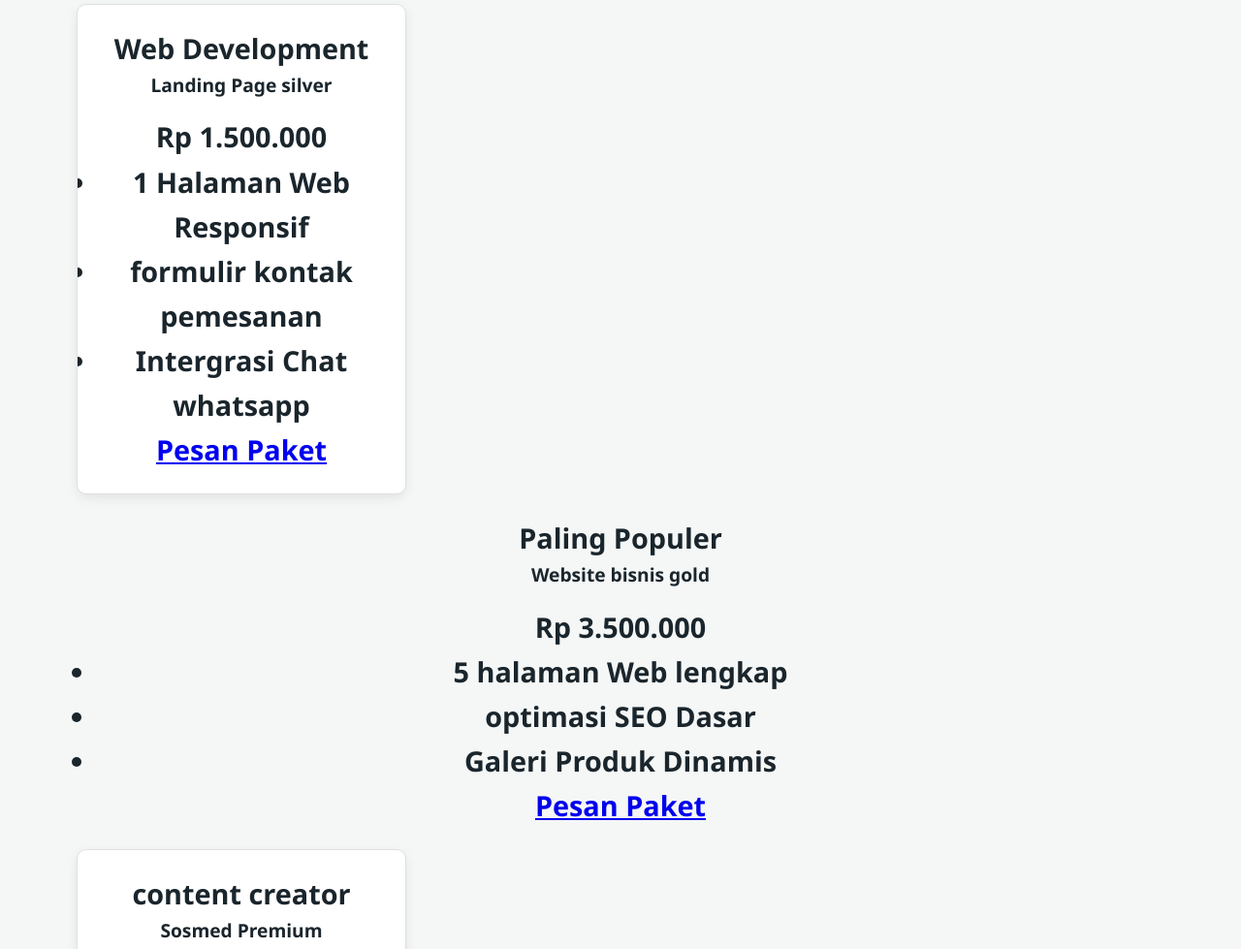
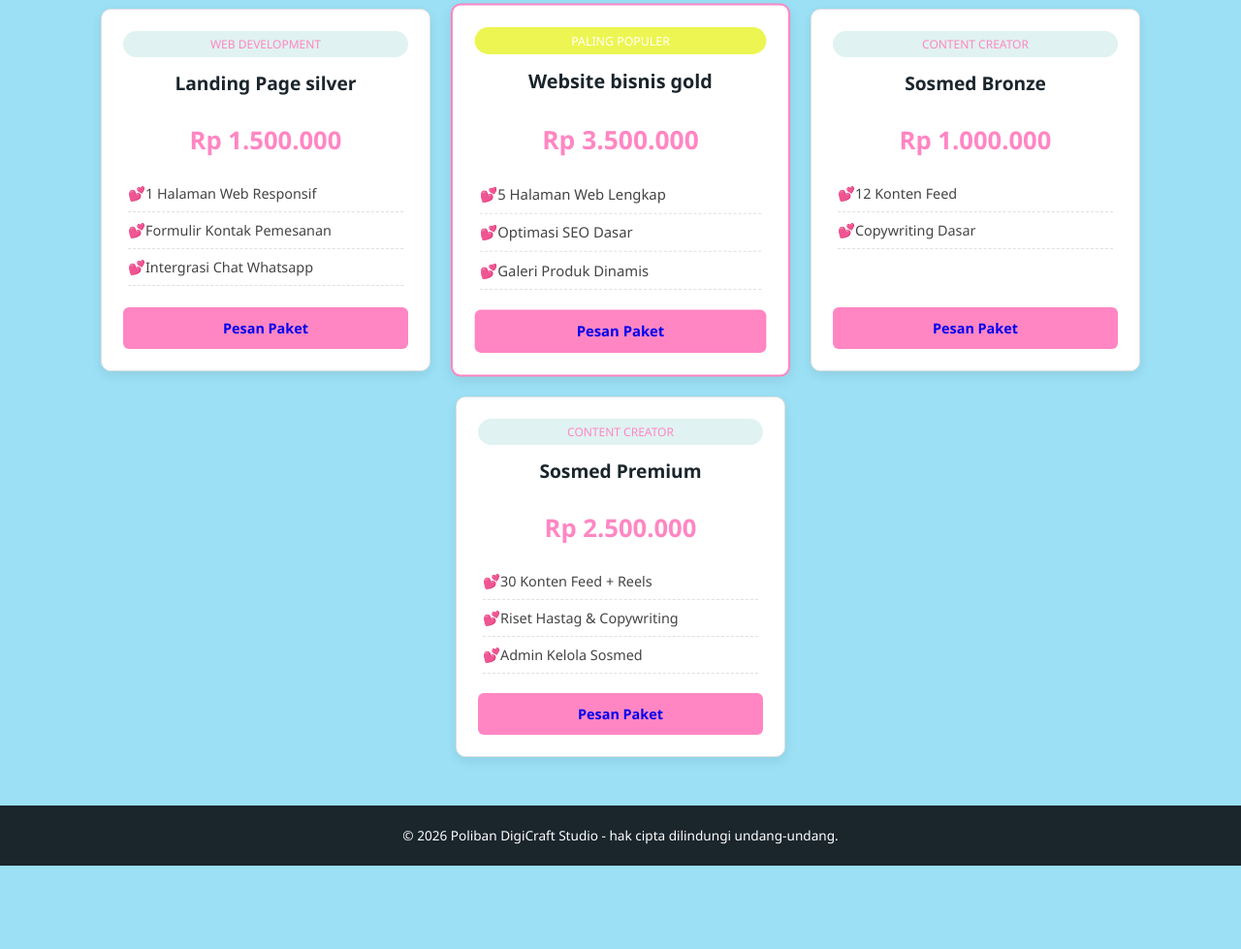
Before and after one commit to sarahandini/pemograman-web, a plain HTML site: page index.html in a window 1280 px wide. Shown: the part 789-1768 px from the top of the page at 97% size. After the commit the page ends 1722 px from the top, so only its background shows below. Drawn offline with Linux system fonts and the light colour scheme.

Commit message:
css produk sudah selesai

```diff
--- a/index.html
+++ b/index.html
@@ -33,7 +33,8 @@
             <div class="card-grid">
                 <!-- kartu portofolio 1 -->
                 <article class="card">
-                    <img src="Nasi-Padang-Rendang-micita-scaled.jpg" alt="Nasi-Padang-Rendang-micita-scaled" class="card-img">
+                    <img src="Nasi-Padang-Rendang-micita-scaled.jpg" alt="Nasi-Padang-Rendang-micita-scaled"
+                        class="card-img">
                     <div class="card-body">
                         <h3 class="card-title">Landing Page UMKM Lokal</h3>
                         <p class="card-text">Desain Landing Page modern, cepat, dan Responsif untuk meningkatkan
@@ -58,10 +59,10 @@
 
         <!-- SEKSI KATALOG PAKET LAYANAN (PRICING CARDS) -->
         <section class="section">
-            <h2 class="section-title">Paket Layanan & Harga Jasa Kreatif
+            <h2 class="section-title">Paket Layanan & Harga Jasa Kreatif</h2>
                 <p class="section-subtitle">Pilih paket layanan terbaik sesuai kebutuhan bisnis Digital Anda</p>
 
-                <div class="CARD-grid">
+                <div class="card-grid">
                     <!-- paket 1: Landing page silver -->
                     <article class="card pricing-card">
                         <div class="card-body">
@@ -70,32 +71,46 @@
                             <p class="card-price">Rp 1.500.000 </p>
                             <ul class="card-features">
                                 <li>1 Halaman Web Responsif</li>
-                                <li>formulir kontak pemesanan</li>
-                                <li>Intergrasi Chat whatsapp</li>
+                                <li>Formulir Kontak Pemesanan</li>
+                                <li>Intergrasi Chat Whatsapp</li>
                             </ul>
                             <a href="kontak.html" class="btn-primary">Pesan Paket</a>
                         </div>
                     </article>
 
                     <!-- Paket 2:website Bisnis Gold -->
-                    <article class="pricing-card features">
+                    <article class="card pricing-card featured">
                         <div class="card-body">
                             <span class="badge badge-featured">Paling Populer</span>
                             <h3 class="card-title">Website bisnis gold</h3>
                             <p class="card-price">Rp 3.500.000</p>
                             <ul class="card-features">
-                                <li>5 halaman Web lengkap</li>
-                                <li>optimasi SEO Dasar</li>
+                                <li>5 Halaman Web Lengkap</li>
+                                <li>Optimasi SEO Dasar</li>
                                 <li>Galeri Produk Dinamis</li>
                             </ul>
                             <a href="kontak.html" class="btn-primary">Pesan Paket</a>
                         </div>
                     </article>
 
-                    <!-- Paket 3: Sosmed Premium -->
+                    <!-- Paket 3: Sosmed Broze -->
                     <article class="card pricing-card">
                         <div class="card-body">
-                            <span class="badge">content creator</span>
+                            <span class="badge">Content Creator</span>
+                            <h3 class="card-title">Sosmed Bronze</h3>
+                            <p class="card-price">Rp 1.000.000</p>
+                            <ul class="card-features">
+                                <li>12 Konten Feed</li>
+                                <li>Copywriting Dasar</li>
+                            </ul>
+                            <a href="kontak.html" class="btn-primary">Pesan Paket</a>
+                        </div>
+                    </article>
+
+                    <!-- Paket 4: Sosmed Premium -->
+                    <article class="card pricing-card">
+                        <div class="card-body">
+                            <span class="badge">Content Creator</span>
                             <h3 class="card-title">Sosmed Premium</h3>
                             <p class="card-price">Rp 2.500.000</p>
                             <ul class="card-features">
@@ -103,11 +118,10 @@
                                 <li>Riset Hastag & Copywriting</li>
                                 <li>Admin Kelola Sosmed</li>
                             </ul>
-                            <a href="kontak.html" class="btn-primary"></a>
+                            <a href="kontak.html" class="btn-primary">Pesan Paket</a>
                         </div>
                     </article>
                 </div>
-            </h2>
         </section>
     </main>
 
@@ -118,3 +132,5 @@
         </div>
     </footer>
 </body>
+
+</html>
--- a/style.css
+++ b/style.css
@@ -1,10 +1,10 @@
 /* 1. CSS VARIABEL */
 :root {
-    --primary-color: #008080;
-    --primary-dark: #005A5A;
+    --primary-color: #ff86c3;
+    --primary-dark: #9bddfa;
     --secondary-color: #1A252C;
-    --accent-color: #FF9800;
-    --bg-light: #F4F7F6;
+    --accent-color: #edf552;
+    --bg-light: #9be0f5;
     --white: #FFFFFF;
     --text-muted: #666666;
     --border-color: #e0e0e0;
@@ -152,3 +152,104 @@ main {
     color: var(--text-muted);
     margin-bottom: 15px;
 }
+
+.video-container {
+    position: relative;
+    padding-bottom: 56.25%;
+    height: 0;
+    overflow: hidden;
+    background-color: #000;
+}
+
+.video-container iframe {
+    position: absolute;
+    top: 0;
+    left: 0;
+    width: 100%;
+    height: 100%;
+    border: 0;
+}
+
+.pricing-card {
+    text-align: center;
+    position: relative;
+}
+
+.badge {
+    display: inline-block;
+    padding: 4px 12px;
+    font-size: 0.75rem;
+    text-transform: uppercase;
+    background-color: #E0F2F1;
+    color: var(--primary-color);
+    border-radius: 20px;
+    margin-bottom: 12px;
+}
+
+.card-price {
+    font-size: 1.6rem;
+    font-weight: bold;
+    color: var(--primary-color);
+    margin: 8px 0 15px 0;
+}
+
+.card-features {
+    list-style: none;
+    margin-bottom: 20px;
+    text-align: left;
+    padding: 0 5px;
+}
+
+.card-features li {
+    font-size: 0.9rem;
+    padding: 7px 0;
+    border-bottom: 1px dashed var(--border-color);
+    color: #444;
+}
+
+.card-features li::before {
+    content: "💕";
+    color: var(--primary-color);
+    font-weight: bold;
+}
+
+.btn-primary {
+    display: inline-block;
+    background-color: var(--primary-color);
+    columns: var(--white);
+    padding: 10px 20px;
+    text-decoration: none;
+    border-radius: 6px;
+    font-weight: bold;
+    font-size: 0.9rem;
+    text-align: center;
+    margin-top: auto;
+    transition: var(--transition-fast);
+}
+
+.btn-primary:hover {
+   background-color: var(--primary-dark);
+}
+
+.pricing-card.featured {
+    border: 2px solid var(--primary-color);
+    transform: scale(1.03);
+}
+
+.pricing-card.featured:hover{
+    transform: scale(1.1) translateY(-8px);
+}
+
+.badge-featured {
+    background-color: var(--accent-color);
+    color: var(--white);
+}
+
+footer {
+    background-color: var(--secondary-color);
+    color: var(--white);
+    text-align: center;
+    padding: 20px 0;
+    margin-bottom: 40px;
+    font-size: 0.85rem;
+}
```
